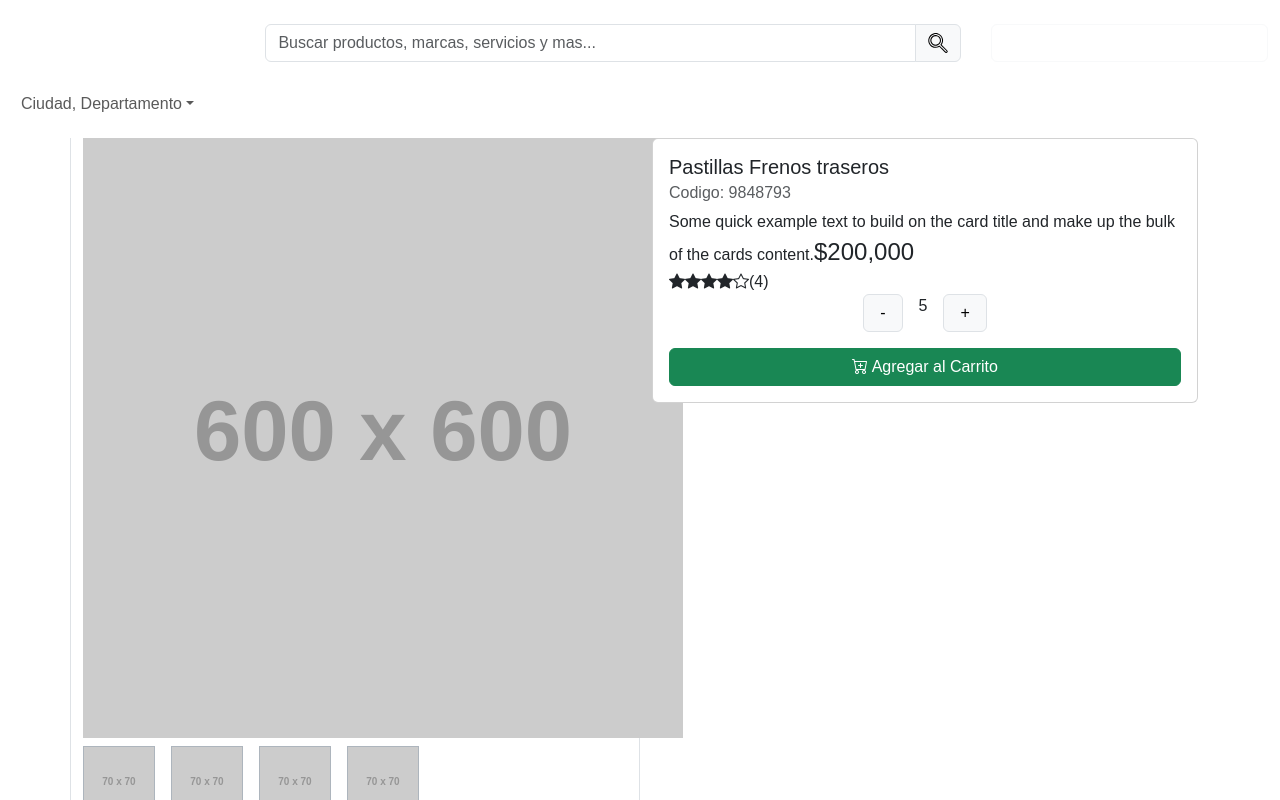
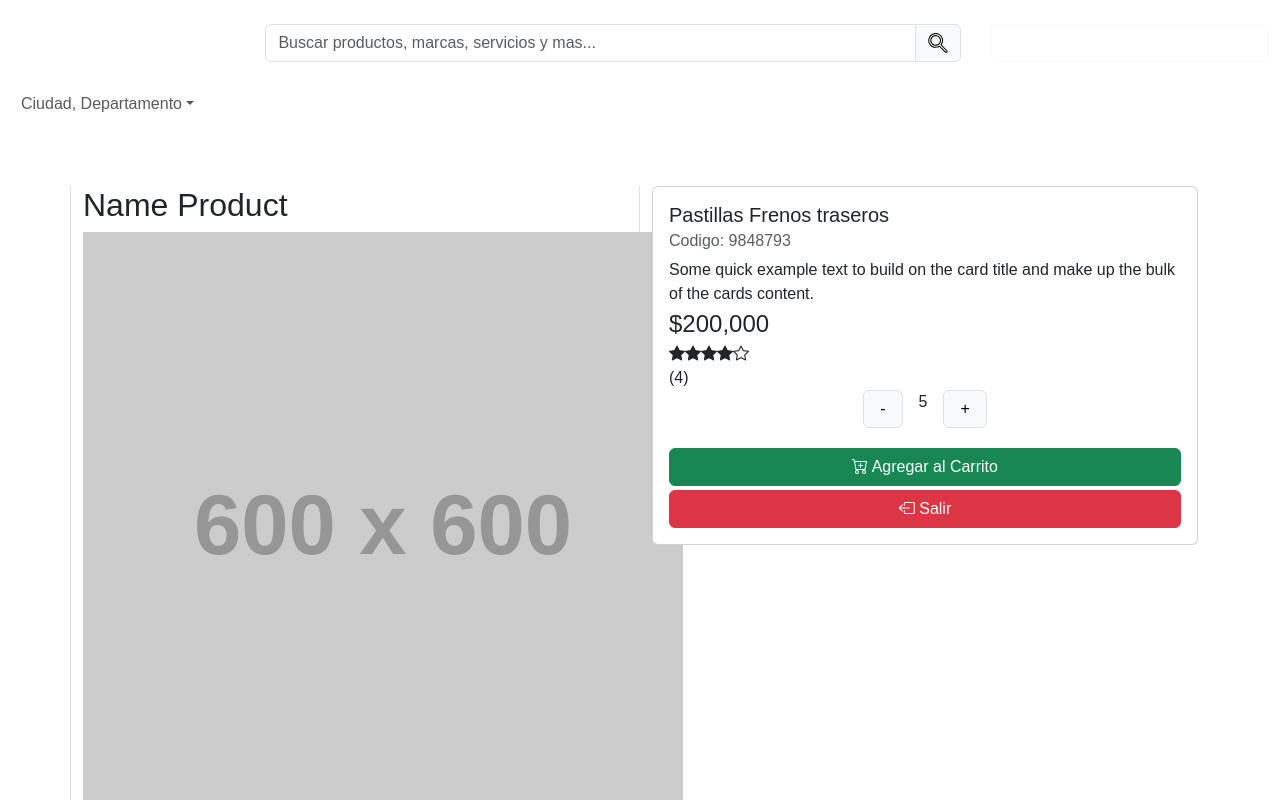
Before and after one commit to ManuelOrtegaR/the-garage, a React (Vite) app in the folder the-garage/: page /productDetail in a window 1280 px wide. Shown: the top 800 px of the page. Built offline with nearby package versions, Linux system fonts and the light colour scheme.

Commit message:
feat: update ProductDetailComponente

```diff
--- a/the-garage/src/thegarage/pages/ProductDetail.jsx
+++ b/the-garage/src/thegarage/pages/ProductDetail.jsx
@@ -2,10 +2,11 @@ import { Accordion, Button, Card, Col, Container, Row } from "react-bootstrap";
 
 export function ProductDetail() {
   return (
-    <div>
     <Container>
+      <div className="pt-5">
         <Row>
-          <Col className="border-start border-end" md={6}>
+          <Col className="border-start border-end" md={6} sm={12}>
+            <h2>Name Product</h2>
             <div>
               <img src="https://placehold.co/600x600" alt="" />
             </div>
@@ -66,7 +67,7 @@ export function ProductDetail() {
               </Accordion>
             </div>
           </Col>
-          <Col md={6}>
+          <Col md={6} sm={12}>
             <div>
               <Card>
                 <Card.Body>
@@ -75,18 +76,19 @@ export function ProductDetail() {
                     Codigo: 9848793
                   </Card.Subtitle>
                   <Card.Text>
-                    <span>
+                    <div>
                       Some quick example text to build on the card title and
                       make up the bulk of the cards content.
-                    </span>
-                    <span className="fs-4">$200,000</span>
+                    </div>
+                    <div className="fs-4">$200,000</div>
                     <div>
                       <i className="bi bi-star-fill"></i>
                       <i className="bi bi-star-fill"></i>
                       <i className="bi bi-star-fill"></i>
                       <i className="bi bi-star-fill"></i>
                       <i className="bi bi-star"></i>
-                      <span>(4)</span>
+                      <div>(4)</div>
+                    </div>
 
                     <div className="  d-flex justify-content-center">
                       <Button className="border px-3" variant="light">
@@ -98,20 +100,28 @@ export function ProductDetail() {
                         +{" "}
                       </Button>
                     </div>
-                    </div>
                   </Card.Text>
 
+                  <div className="pt-1">
                     <Card.Link href="#">
-                    <Button className="px-1 w-100" variant="success">
+                      <Button className=" w-100" variant="success">
                         <i className="bi bi-cart-plus"></i> Agregar al Carrito
                       </Button>
                     </Card.Link>
+                  </div>
+                  <div className="pt-1">
+                    <Card.Link href="#">
+                      <Button className=" w-100" variant="danger">
+                        <i className="bi bi-box-arrow-left"></i> Salir
+                      </Button>
+                    </Card.Link>
+                  </div>
                 </Card.Body>
               </Card>
             </div>
           </Col>
         </Row>
+      </div>
     </Container>
-    </div>
   );
 }
```
Lines whose indentation alone changed are shown as unchanged.
